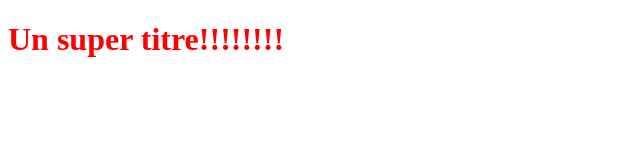
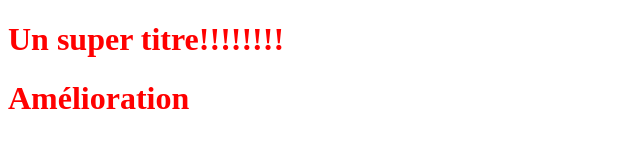
Before and after one commit to toussaint03/PremierProjet, a plain HTML site: page index.html in a window 1280 px wide. Shown: the whole page, without its empty margins (0-640 px from the left). Drawn offline with Linux system fonts and the light colour scheme.

```diff
--- a/index.html
+++ b/index.html
@@ -6,5 +6,6 @@
 </head>
 <body>
    <h1>Un super titre!!!!!!!!</h1>
+   <h1>Amélioration</h1>
 </body>
 </html>
```
